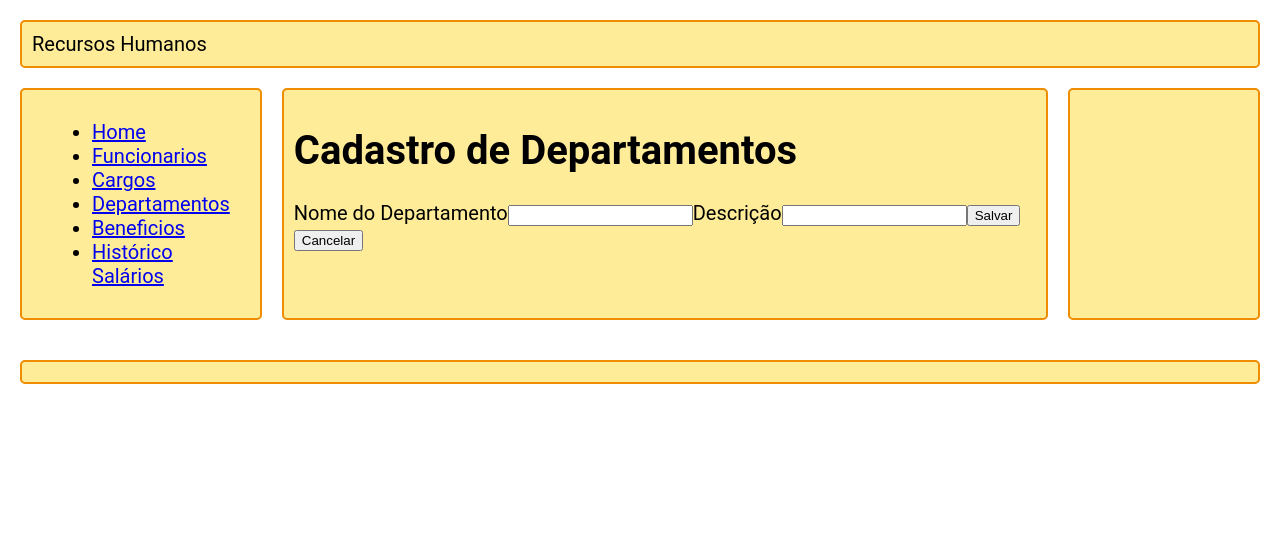
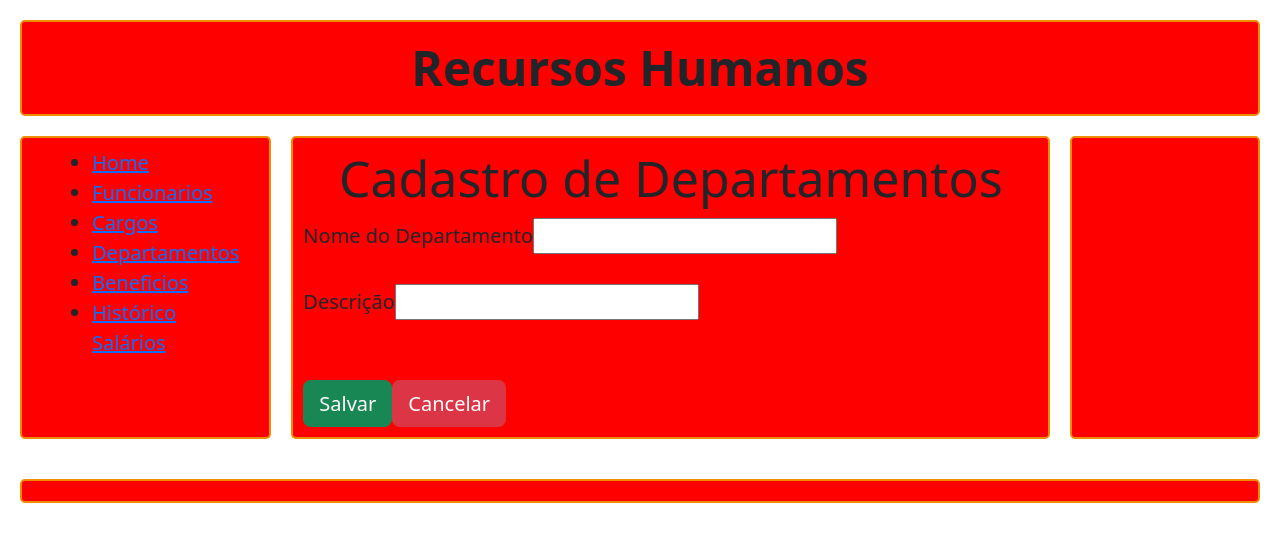
Before and after one commit to ArnaldoSJunior/ProjetoFrontEnd2, a React (Create React App) app: page /departamento in a window 1280 px wide. Both pictures are taken after a click on the button "Novo Departamento". Shown: the top 542 px of the page. Built offline with nearby package versions, Linux system fonts and the light colour scheme; no server answers.

Commit message:
ajuste css

```diff
--- a/package.json
+++ b/package.json
@@ -4,6 +4,7 @@
   "private": true,
   "dependencies": {
     "axios": "^1.7.7",
+    "bootstrap": "^5.3.3",
     "react": "^18.3.1",
     "react-dom": "^18.3.1",
     "react-router-dom": "^6.28.0",
--- a/src/App.css
+++ b/src/App.css
@@ -1,5 +1,17 @@
+#tabela {
+  display: flex;
+  flex-direction: column;
+}
+
+#cadastro{
+  text-align: center;
+}
+
 .main-head {
     grid-area: header;
+    text-align: center;
+    font-weight: bold;
+    font-size: xxx-large;
   }
   .content {
     grid-area: content;
@@ -41,7 +53,7 @@
 
   #root > * {
       border: 2px solid #f08c00;
-      background-color: #ffec99;
+      background-color: red;
       border-radius: 5px;
       padding: 10px;
   }
--- a/src/App.jsx
+++ b/src/App.jsx
@@ -7,6 +7,7 @@ import Funcionarios from './pages/funcionario';
 import Departamentos from './pages/departamento';
 import Beneficios from './pages/beneficio';
 import HistoricoSalarios from './pages/historicoSalario';
+import 'bootstrap/dist/css/bootstrap.min.css';
 
 function App() {
   return (
--- a/src/pages/departamento.jsx
+++ b/src/pages/departamento.jsx
@@ -32,13 +32,13 @@ function Departamentos(){
 
     function Linha(index, departamento){
         return (
-            <tr key={index}>
+            <tr key={index} className="table-striped table-bordered table-hover">
             <td>{departamento.id}</td>
             <td>{departamento.nomeDepartamento}</td>
             <td>{departamento.descricao}</td>
             <td>
-                   <button onClick={()=>{ excluir(departamento.id);}}>Excluir</button>
-                   <button onClick={()=> {editar(departamento);}}>Editar</button>
+            <button className="btn btn-danger btn-sm" onClick={() => excluir(departamento.id)}>Excluir</button>
+            <button className="btn btn-primary btn-sm ms-2" onClick={() => editar(departamento)}>Editar</button>
             </td>
         </tr>
         );
@@ -100,14 +100,22 @@ function Departamentos(){
                     onChange={aoDigitar}
                 />
 
+            <br></br>
+            <br></br>
+
+
                 <label htmlFor="desc" >Descrição</label>
                 <input type="text" id="desc" name="descricao"
                     value={departamento.descricao}
                     onChange={aoDigitar}
                 />
 
-          <button type="button" onClick={salvar}>Salvar</button>
-          <button type="button" onClick={cancelar}>Cancelar</button>
+            <br></br>
+            <br></br>
+            <br></br>
+
+          <button class="btn btn-success" type="button" onClick={salvar}>Salvar</button>
+          <button class="btn btn-danger" type="button" onClick={cancelar}>Cancelar</button>
 
             </form>
         );
@@ -126,7 +134,7 @@ function Departamentos(){
     function Tabela(departamentos){
         return(
             <>
-              <button onClick={()=>{novoDepartamento();}}>Novo Departamento</button>
+              <button className="btn btn-success btn-sm" onClick={()=>{novoDepartamento();}}>Novo Departamento</button>
                 <table>
                     {listarDepartamentos()}
                 <tr>
@@ -150,8 +158,8 @@ function Departamentos(){
     }
 
     return(
-        <div>
-		    <h1>Cadastro de Departamentos</h1>
+        <div id='tabela'>
+		    <h1 id="cadastro">Cadastro de Departamentos</h1>
             { conteudoPrincipal() }
         </div>
     );
```
Also changed, not shown: 1 other file (tests, documents, lock files or other folders). Lines whose indentation alone changed are shown as unchanged.
